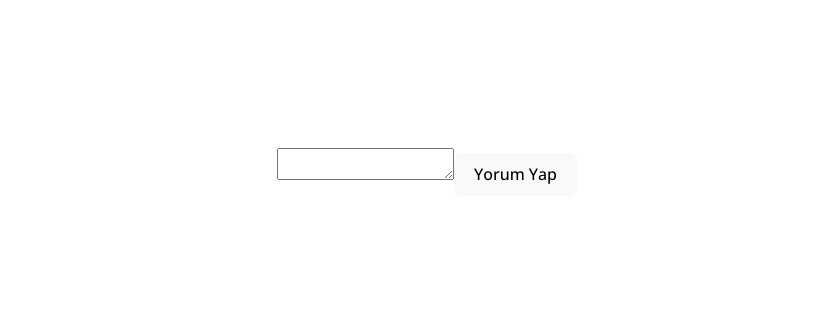
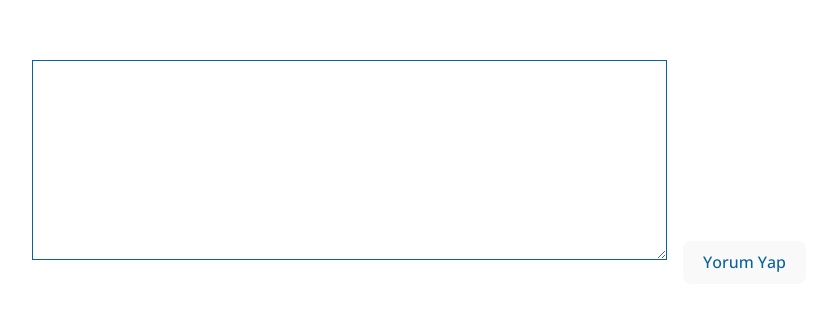
Before and after one commit to batuhansenerr/stajyer-takip-frontend, a React (Vite) app: page /project/1/comments/new in a window 1280 px wide. Shown: the part 228-538 px from the top of the page, without its empty margins (213-1029 px from the left). Built offline with nearby package versions, Linux system fonts and the light colour scheme; a web font is replaced by a local one.

Commit message:
comment component updated

```diff
--- a/src/component/Comment/Comment.css
+++ b/src/component/Comment/Comment.css
@@ -11,7 +11,7 @@ body{
 .commentCard{
     display: flex;
     flex-direction: column;
-    border-bottom: #09629B solid 1px;
+    border-bottom: #E1E1E1 solid 1px;
     margin: 1rem;
     color: #09629B;
     width: 700px;
@@ -40,10 +40,11 @@ a{
     color: black;
     font-size: 10px;
     font-weight: 300;
-    padding: 10px;
+    padding: 5px;
     border: none;
-    border-radius: 4px;
+    border-radius: 0;
     cursor: pointer;
+    background-color: transparent;
 }
 
 i {
@@ -75,3 +76,49 @@ i {
     background-color: transparent;
     color: #84B0CD;
 }
+
+.container {
+    display: inline-block;
+    cursor: pointer;
+}
+
+.bar1, .bar2, .bar3 {
+    width: 15px;
+    height: 2px;
+    background-color: #09629B;
+    margin: 2px 0;
+    transition: 0.4s;
+}
+
+.change .bar1 {
+    transform: translate(0, 11px) rotate(-45deg);
+}
+
+.change .bar2 {opacity: 0;}
+
+.change .bar3 {
+    transform: translate(0, -11px) rotate(45deg);
+}
+
+.details>button{
+    margin: 0.5rem 1rem;
+    font-weight: 300;
+    color: #09629B;
+    background-color: transparent;
+    border: 0.1px #09629B solid;
+    border-radius: 0;
+}
+
+.details>button:hover{
+    margin: 0.5rem 1rem;
+    font-weight: 300;
+    color: black;
+    background-color: transparent;
+    border: 0.1px #09629B solid;
+    border-radius: 0;
+    transition: 0.5s all;
+}
+
+.user>a{
+    color: #84B0CD;
+}
--- a/src/component/Comment/CommentListItem.jsx
+++ b/src/component/Comment/CommentListItem.jsx
@@ -6,6 +6,15 @@ const CommentListItem = ({comment}) => {
 
     const [isOwner, setIsOwner] = useState(false)
     const [isEditing, setIsEditing] = useState(false);
+    const [newComment, setNewComment] = useState({
+        comment: comment.comment
+    })
+
+    const { comment: commentText } = newComment;
+
+    const handleInput = (e) => {
+        setNewComment({...newComment, [e.target.name]: e.target.value})
+    }
 
     const handleEditClick = () => {
         setIsEditing(true);
@@ -14,6 +23,22 @@ const CommentListItem = ({comment}) => {
     const handleCancelEdit = () => {
         setIsEditing(false);
     };
+
+    const updateComment = async () => {
+        const token = localStorage.getItem("token")
+        await axios.request({
+            headers:{
+                Authorization: `Bearer ${token}`
+            },
+            method: "PUT",
+            url: `http://localhost:8080/comment/update/${comment.id}`,
+            data: {
+                comment: newComment.comment
+            }
+        }).then(() => {
+            setIsEditing(false);
+        })
+    }
 
     useEffect(() => {
         if (comment.user.username) {
@@ -25,13 +50,10 @@ const CommentListItem = ({comment}) => {
         const loggedInUsername = localStorage.getItem("username")
         if (loggedInUsername === username) {
             setIsOwner(true)
-            console.log("aaaaaaaaa");
-        } else {
-            console.log("wwwwwww", loggedInUsername, username);
         }
     }
 
-    const deleteComment = async()=>{
+    const deleteComment = async () => {
         const token = localStorage.getItem("token")
         await axios.request({
             headers:{
@@ -39,7 +61,7 @@ const CommentListItem = ({comment}) => {
             },
             method: "DELETE",
             url: `http://localhost:8080/comment/delete/${comment.id}`
-        }).then(()=>{
+        }).then(() => {
             console.log("buradayız");
             comment = null
         })
@@ -49,15 +71,19 @@ const CommentListItem = ({comment}) => {
         <>
             {!isEditing ? (
                 <div className="commentCard">
-            <div class="box">
+                {isOwner ? (<div class="box">
                     <button class="mybtn">
-                x
+                    <div class="container">
+                        <div class="bar1"></div>
+                        <div class="bar2"></div>
+                        <div class="bar3"></div>
+                    </div>
                     </button>
                     <div class="dropdownlist">
                         <a href="#" onClick={handleEditClick}>Düzenle</a>
                         <a href="#" onClick={deleteComment}>Sil</a>
                     </div>
-            </div>
+                </div>) : (<></>)}
 
                 <p>{comment.comment}</p>
                 <div className="details">
@@ -65,23 +91,17 @@ const CommentListItem = ({comment}) => {
                     <div className="date">{comment.releaseDate}</div>
                 </div>
                 </div>
-        ):(
+            ) : (
                 <div className="commentCard">
-            <div class="box">
-                <button class="mybtn">
-                x
-                </button>
-                <div class="dropdownlist">
-                    <a href="#" onClick={handleEditClick}>Düzenle</a>
-                    <a href="#" onClick={deleteComment}>Sil</a>
-                </div>
-            </div>
-
                     <textarea
                         type="text"
+                        value={commentText}
+                        name='comment'
+                        onChange={handleInput}
                     />
+                    <br />
                     <div className="details">
-                <button >Kaydet</button>
+                        <button onClick={updateComment}>Kaydet</button>
                         <button onClick={handleCancelEdit}>İptal</button>
                     </div>
                 </div>
@@ -90,4 +110,5 @@ const CommentListItem = ({comment}) => {
     )
 }
 
+
 export default CommentListItem
--- /dev/null
+++ b/src/component/Comment/CreateComment.css
@@ -0,0 +1,56 @@
+@import url('https://fonts.googleapis.com/css2?family=Open+Sans:ital,wght@0,300..800;1,300..800&display=swap');
+
+*{
+    padding: 0;
+    margin: 0;
+    box-sizing: border-box;
+}
+
+body{
+
+}
+
+.inputItem{
+    border: 1px solid #09629B;
+    margin: 0.5rem 0;
+}
+
+input{
+    font-size: 20px;
+    font-weight: 300;
+    height: 3rem;
+    padding: 1rem;
+    width: 100%;
+}
+
+textarea{
+    font-size: 20px;
+    font-weight: 300;
+    height: 3rem;
+    padding: 1rem;
+    max-width: 635px;
+    max-height: 500px;
+    min-width: 635px;
+    min-height: 200px;
+}
+
+
+button{
+    margin: 0.5rem 1rem;
+    font-weight: 300;
+    color: #09629B;
+    background-color: transparent;
+    border: 0.1px #09629B solid;
+    border-radius: 0;
+    width: fit-content;
+}
+
+button:hover{
+    margin: 0.5rem 1rem;
+    font-weight: 300;
+    color: black;
+    background-color: transparent;
+    border: 0.1px #09629B solid;
+    border-radius: 0;
+    transition: 0.5s all;
+}
--- a/src/component/Comment/CreateComment.jsx
+++ b/src/component/Comment/CreateComment.jsx
@@ -1,6 +1,7 @@
 import axios from 'axios'
 import React, { useEffect, useState } from 'react'
 import { useNavigate, useParams } from 'react-router-dom'
+import './CreateComment.css'
 
 const CreateComment = () => {
 
@@ -40,7 +41,7 @@ const CreateComment = () => {
     <>
         <form onSubmit={(e)=>createComment(e)}>
 
-            <textarea id='comment' name='comment' required value={comment} onChange={(e)=>handleInput(e)}/>
+            <textarea className="inputItem" id='comment' name='comment' required value={comment} onChange={(e)=>handleInput(e)}/>
             <button type='submit'>Yorum Yap</button>
         </form>
     </>
```
Lines whose indentation alone changed are shown as unchanged.
